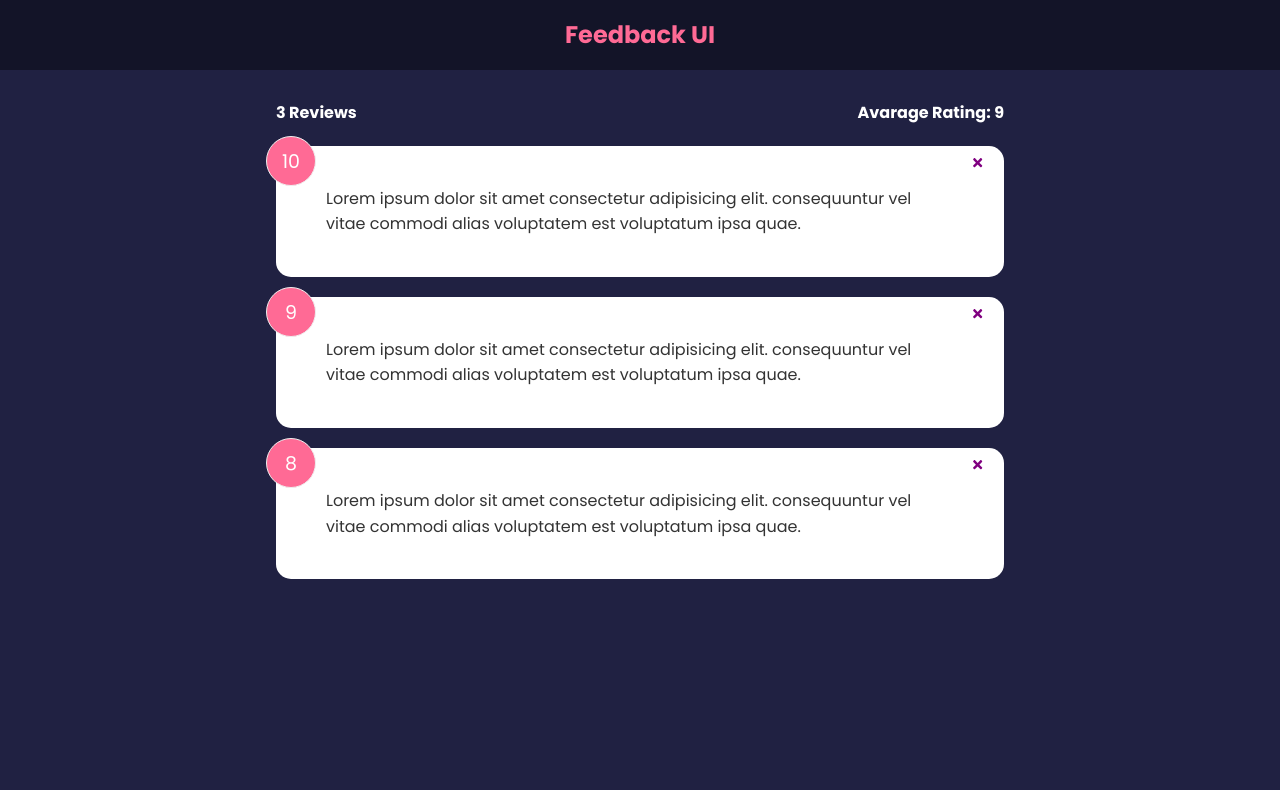
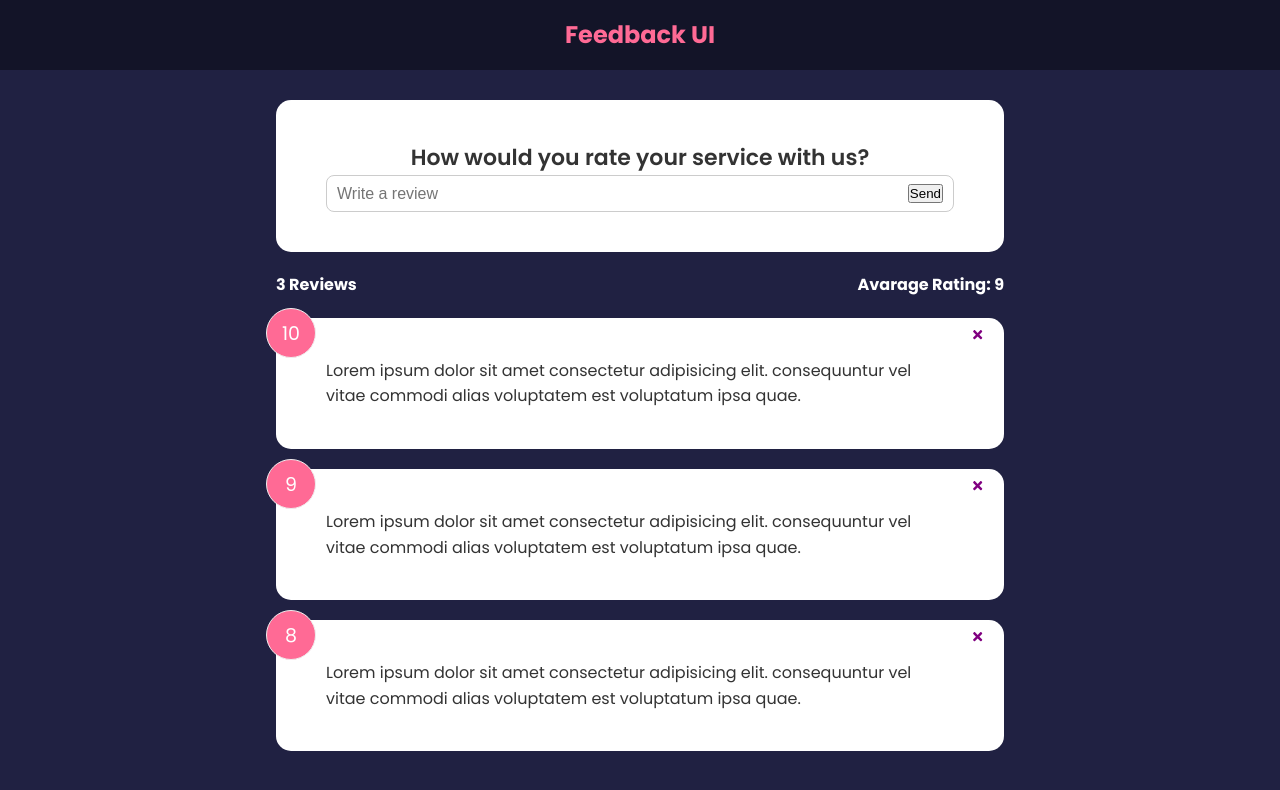
Before and after one commit to paula8oliveira/feedback-app-react, a React (Create React App) app: page / in a window 1280 px wide. Shown: the top 790 px of the page. Built offline with nearby package versions, Linux system fonts and the light colour scheme.

Commit message:
Set value to the feedback input

```diff
--- a/src/App.js
+++ b/src/App.js
@@ -2,6 +2,7 @@
 import FeedbackList from "./components/FeedbackList"
 import Header from "./components/Header"
 import FeedbackStats from "./components/FeedbackStats"
+import FeedbackForm from "./components/FeedbackForm"
 
 import FeedbackData from "./data/FeedbackData"
 
@@ -18,6 +19,7 @@
         <>
             <Header />
             <div className="container">
+                <FeedbackForm />
                 <FeedbackStats feedback={feedback}/>
                 <FeedbackList
                     feedback={feedback}
--- /dev/null
+++ b/src/components/FeedbackForm.jsx
@@ -0,0 +1,25 @@
+import { useState } from "react"
+import Card from "./shared/Card"
+
+function FeedbackForm() {
+    const [text, setText] = useState('')
+
+    const handleTextChange = (event) => {
+        setText(event.target.value)
+    }
+
+    return (
+        <Card>
+            <form>
+                <h2>How would you rate your service with us?</h2>
+                { /* TODO - rating select component */ }
+                <div className="input-group">
+                    <input onChange={handleTextChange} type="text" placeholder="Write a review" value={text} />
+                    <button type="submit">Send</button>
+                </div>
+            </form>
+        </Card>
+    )
+}
+
+export default FeedbackForm
```
